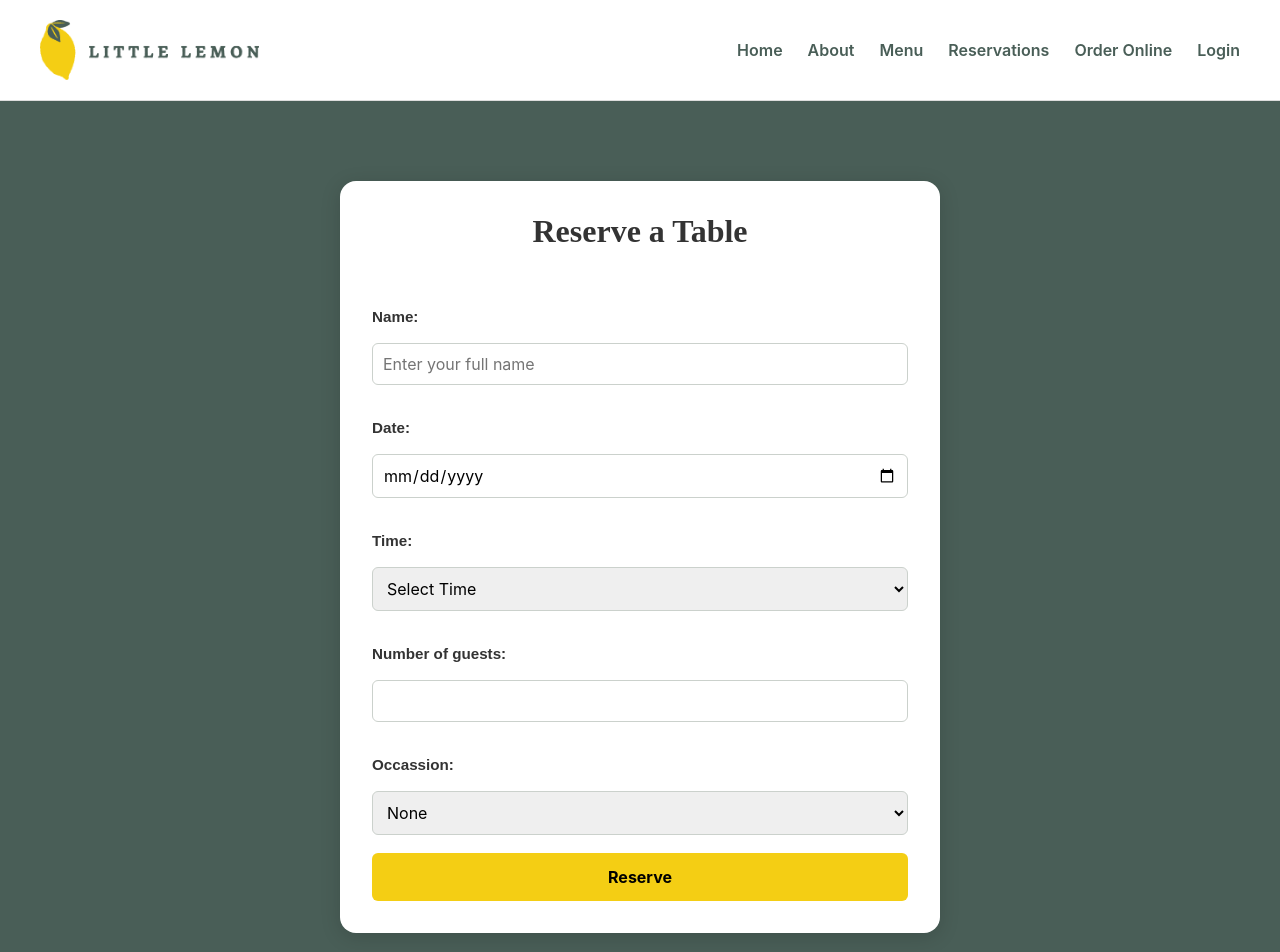
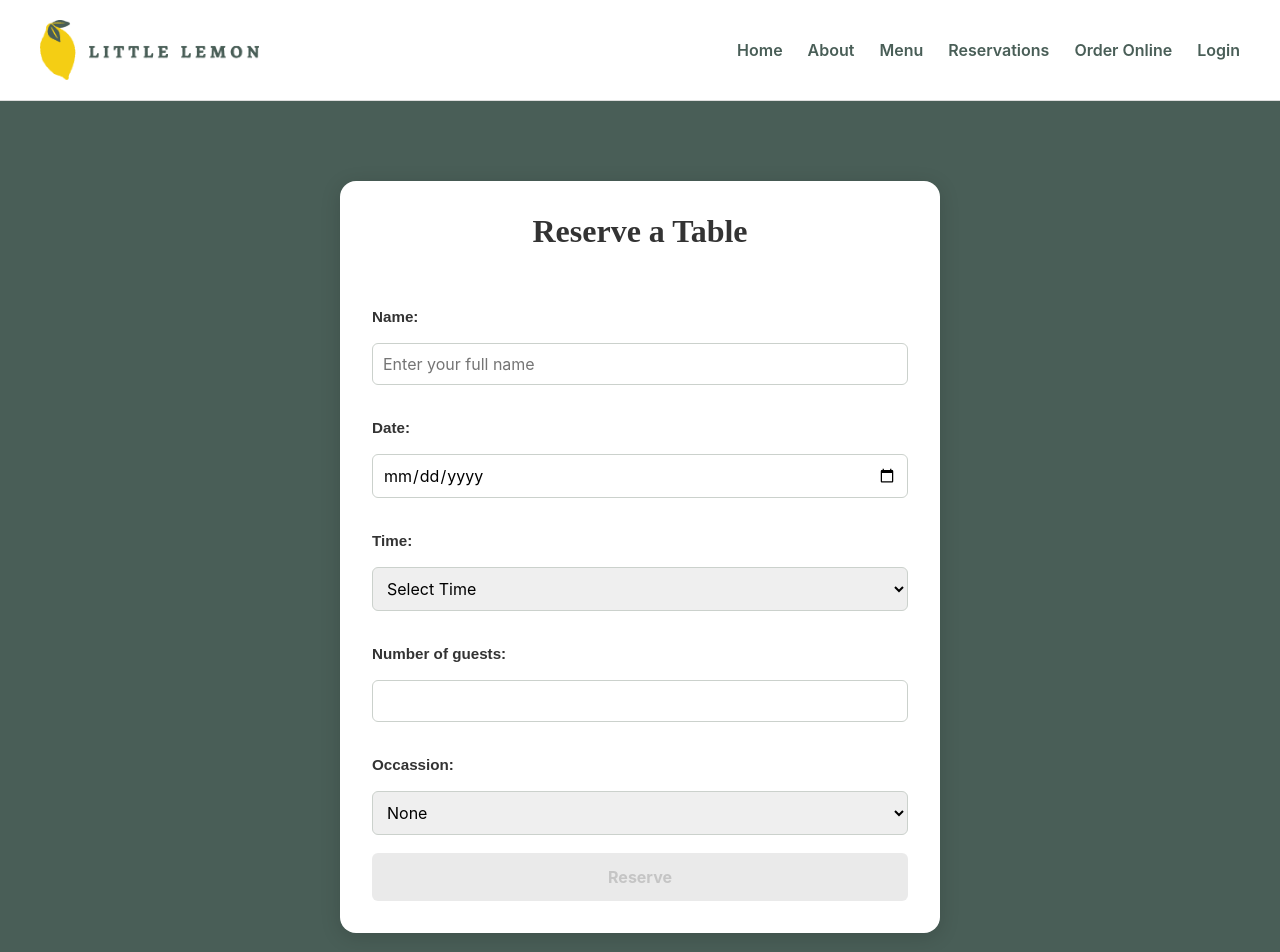
Before and after one commit to codingmusician99/littlelemon-finalproject, a React (Create React App) app: page / in a window 1280 px wide. Shown: the top 952 px of the page. Built offline with nearby package versions, Linux system fonts and the light colour scheme.

Commit message:
added form validation and testing
added form validation and testing

```diff
--- a/src/App.css
+++ b/src/App.css
@@ -113,8 +113,14 @@ main {
   font-size: 16px;
 }
 
-.bookingForm button:hover {
+.bookingForm button:hover:not(:disabled) {
   background: #e0bb0f;
+}
+
+.bookingForm button:disabled {
+  background: #ddd;
+  cursor: not-allowed;
+  opacity: 0.6;
 }
 
 /* --------------------- CONFIRMED PAGE -------------------- */
--- a/src/BookingForm.js
+++ b/src/BookingForm.js
@@ -6,6 +6,13 @@ export default function BookingForm({bookings, setBookings, availableTimes, disp
     const [time, setTime] = useState("");
     const [guests, setGuests] = useState("");
     const [occassion, setOccassion] = useState("");
+
+    const isFormValid =
+        date &&
+        time &&
+        guests >= 1 &&
+        guests <= 10 &&
+        occassion;
 
     const handleSubmit = (e) => {
         e.preventDefault();
@@ -72,7 +79,7 @@ export default function BookingForm({bookings, setBookings, availableTimes, disp
                 <option value="Anniversary">Anniversary</option>
             </select>
 
-            <button type="submit">Reserve</button>
+            <button type="submit" disabled={!isFormValid}>Reserve</button>
 
             </form>
         </section>
```
Also changed, not shown: 1 other file (tests, documents, lock files or other folders).
